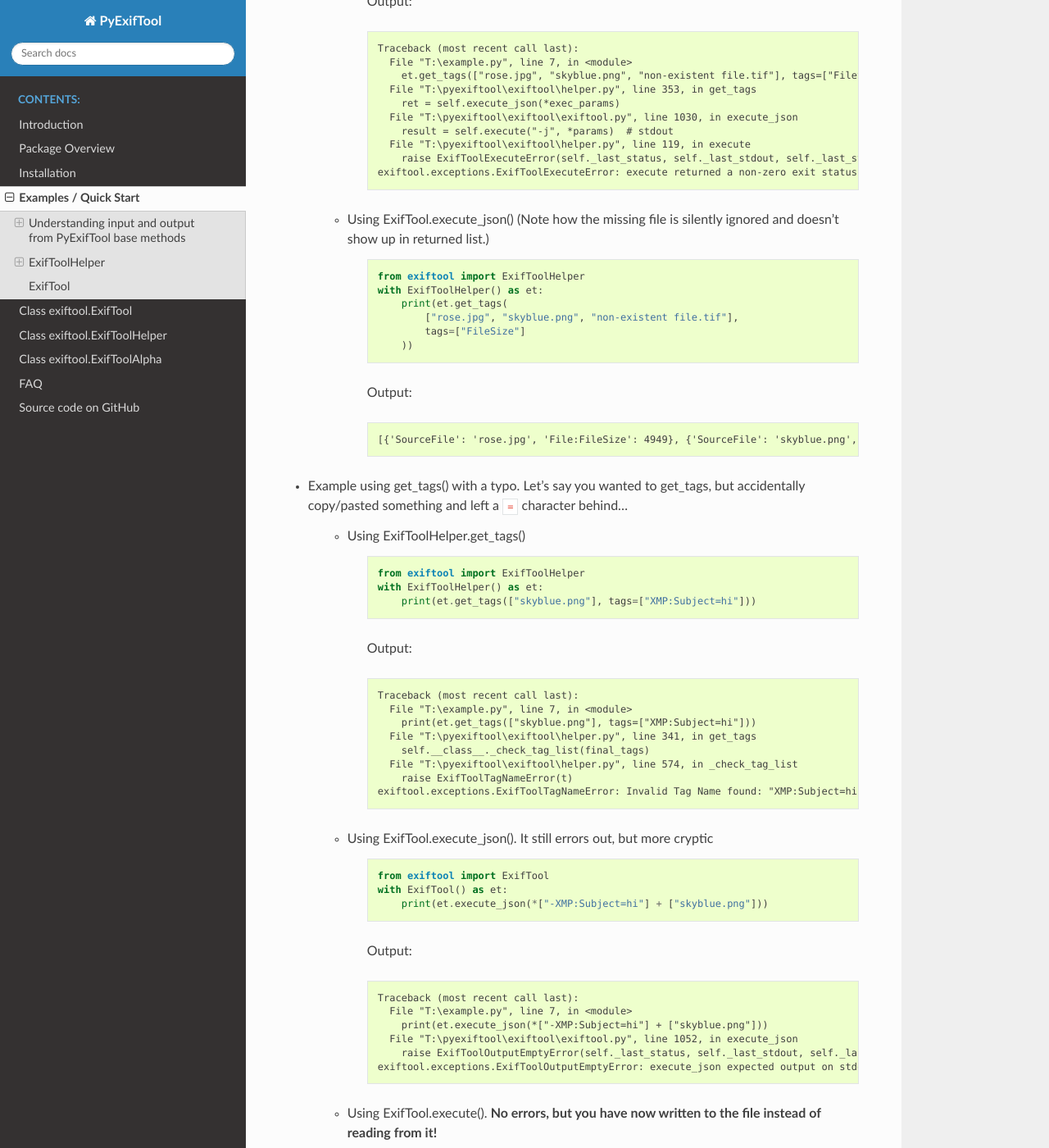
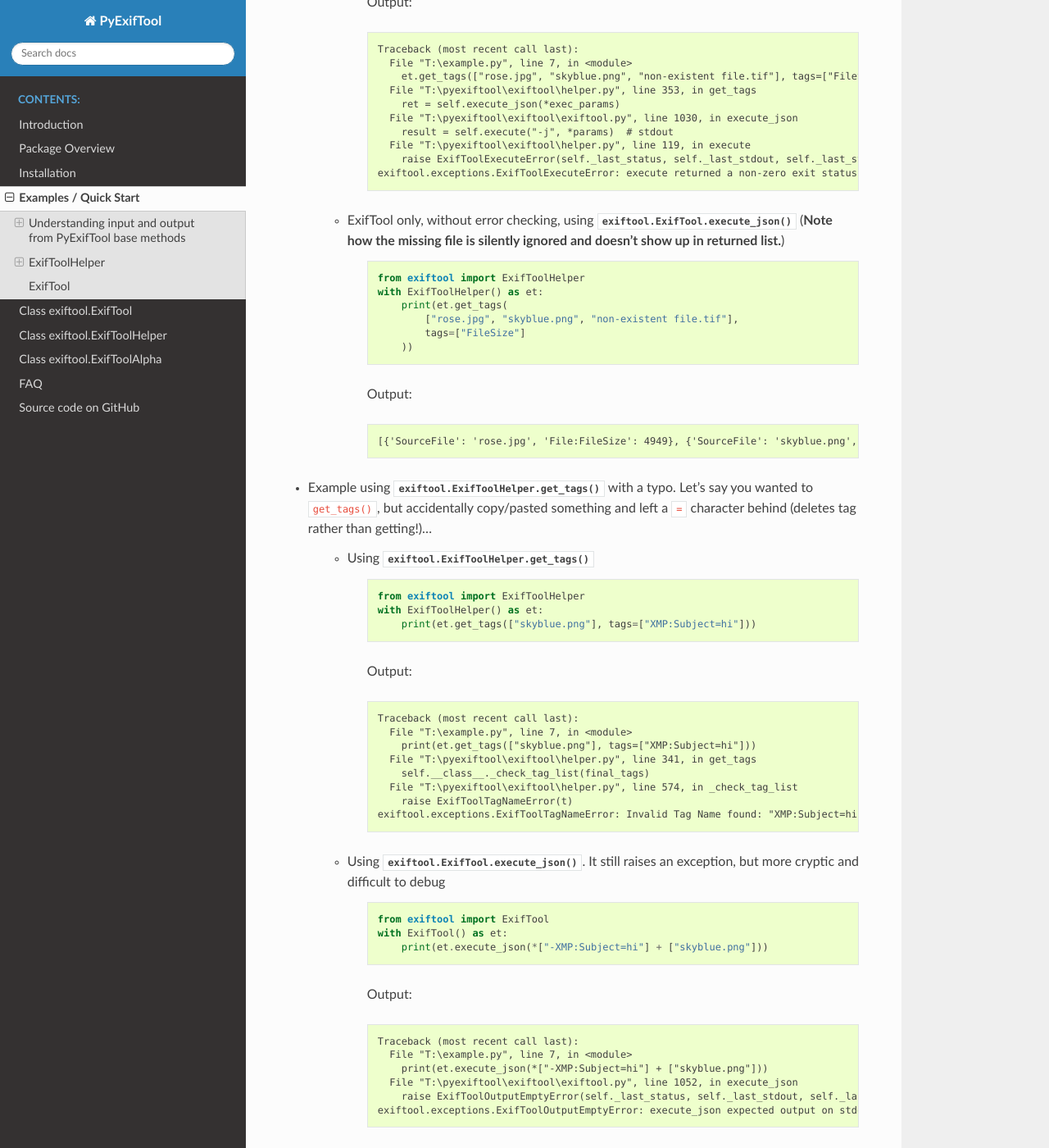
Before and after one commit to smarnach/pyexiftool, a Sphinx documentation site: the page built from docs/source/examples.rst, in a window 1280 px wide and 1400 px high, scrolled down 4407 px. Shown: the whole window at 82% size. Built offline with Sphinx 7.4.7 and the Read the Docs theme 2.0.0, drawn with Linux system fonts in a browser that asks for light colours; the version number could not be read and is left out; some of the changed text lies outside the part shown.

Commit message:
Documentation and formatting updates.  No functional changes.
helper.py TUPLE_STR_BYTES, while functionally the same, should be str, bytes

constants.py, put DEFAULT_EXECUTABLE into a one-liner so that it's properly documented by AutoAPI

```diff
--- a/docs/source/examples.rst
+++ b/docs/source/examples.rst
@@ -190,7 +190,7 @@
                 params=["-P", "-overwrite_original"]
             )
 
-    (No output is returned if successful)
+    (*No output is returned if successful*)
 
 * Setting keywords for a file.
 
@@ -203,7 +203,7 @@
                 tags={"Keywords": ["sunny", "nice day", "cool", "awesome"]}
             )
 
-    (No output is returned if successful)
+    (*No output is returned if successful*)
 
 
 
@@ -218,7 +218,7 @@
 
 * Example using get_tags() on a list which includes a non-existent file
 
-    * Using ExifToolHelper.get_tags()
+    * ExifToolHelper with error-checking, using :py:meth:`exiftool.ExifToolHelper.get_tags`
 
         .. code-block::
 
@@ -245,7 +245,7 @@
             exiftool.exceptions.ExifToolExecuteError: execute returned a non-zero exit status: 1
 
 
-    * Using ExifTool.execute_json()  (Note how the missing file is silently ignored and doesn't show up in returned list.)
+    * ExifTool only, without error checking, using :py:meth:`exiftool.ExifTool.execute_json` (**Note how the missing file is silently ignored and doesn't show up in returned list.**)
 
         .. code-block::
 
@@ -263,9 +263,9 @@
             [{'SourceFile': 'rose.jpg', 'File:FileSize': 4949}, {'SourceFile': 'skyblue.png', 'File:FileSize': 206}]
 
 
-* Example using get_tags() with a typo.  Let's say you wanted to get_tags, but accidentally copy/pasted something and left a ``=`` character behind...
+* Example using :py:meth:`exiftool.ExifToolHelper.get_tags` with a typo.  Let's say you wanted to ``get_tags()``, but accidentally copy/pasted something and left a ``=`` character behind (deletes tag rather than getting!)...
 
-    * Using ExifToolHelper.get_tags()
+    * Using :py:meth:`exiftool.ExifToolHelper.get_tags`
 
         .. code-block::
 
@@ -286,7 +286,7 @@
                 raise ExifToolTagNameError(t)
             exiftool.exceptions.ExifToolTagNameError: Invalid Tag Name found: "XMP:Subject=hi"
 
-    * Using ExifTool.execute_json().  It still errors out, but more cryptic
+    * Using :py:meth:`exiftool.ExifTool.execute_json`.  It still raises an exception, but more cryptic and difficult to debug
 
         .. code-block::
 
@@ -305,7 +305,7 @@
                 raise ExifToolOutputEmptyError(self._last_status, self._last_stdout, self._last_stderr, params)
             exiftool.exceptions.ExifToolOutputEmptyError: execute_json expected output on stdout but got none
 
-    * Using ExifTool.execute().  **No errors, but you have now written to the file instead of reading from it!**
+    * Using :py:meth:`exiftool.ExifTool.execute`.  **No errors, but you have now written to the file instead of reading from it!**
 
         .. code-block::
 
--- a/docs/source/intro.rst
+++ b/docs/source/intro.rst
@@ -38,7 +38,7 @@
 Nomenclature
 ============
 
-PyExifTool's namespace is *exiftool*.  While naming the library the same name of the tool it's meant to interface with, it can cause some ambiguity when describing it in docs.
+PyExifTool's namespace is *exiftool*.  Since library name the same name of the tool it's meant to interface with, it can cause some ambiguity when describing it in docs.
 Hence, here's some common nomenclature used.
 
 Because the term `exiftool` is overloaded (lowercase, CapWords case, ...) and can mean several things:
```
Also changed, not shown: 2 other files.
